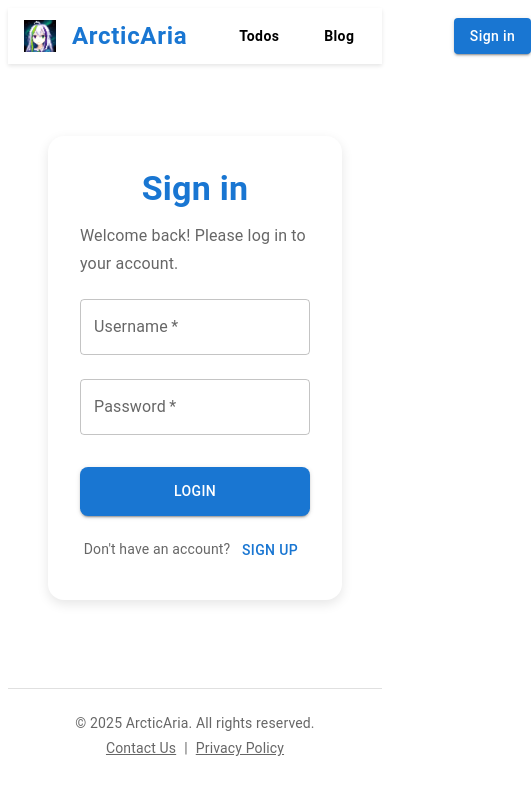
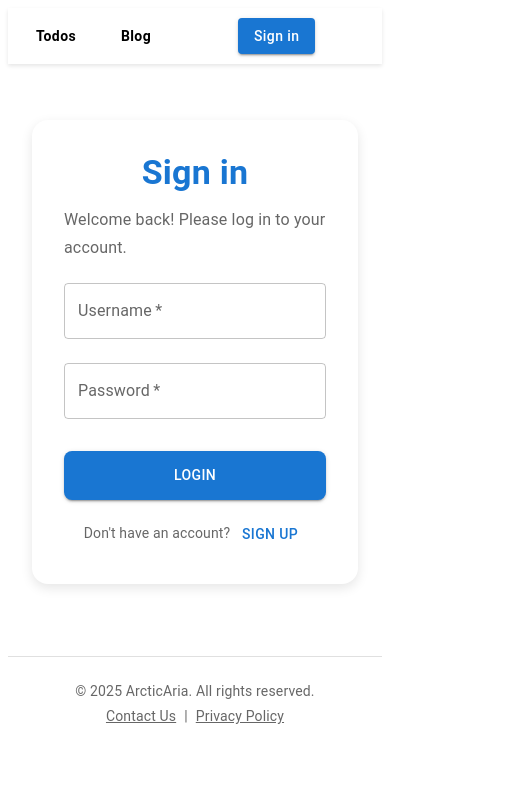
Before and after one commit to purinliang/ArcticAria, a React (Vite) app in the folder client/: page /login in a window 390 px wide. Shown: the top 794 px of the page, 531 px wide, since content can reach past the window. Built offline with nearby package versions, Linux system fonts and the light colour scheme; no server answers.

Commit message:
bugfix: small screen

```diff
--- a/client/src/App.jsx
+++ b/client/src/App.jsx
@@ -1,5 +1,5 @@
 import { Routes, Route, useNavigate } from 'react-router-dom';
-import { AppBar, Toolbar, Button, Typography, Box, Divider, Link } from '@mui/material';
+import { AppBar, Toolbar, Button, Typography, Box, Divider, Link, useTheme, useMediaQuery } from '@mui/material';
 import RegisterPage from './pages/RegisterPage';
 import LoginPage from './pages/LoginPage';
 import TodoPage from './pages/TodoPage';
@@ -12,6 +12,9 @@ import { useAuth } from './AuthContext';
 function App() {
   const { isLoggedIn, username, logout } = useAuth();
   const navigate = useNavigate();
+  const theme = useTheme();
+  // Use a media query to check for screen size. 'md' is a good breakpoint for tablets/desktops.
+  const isMobile = useMediaQuery(theme.breakpoints.down('lg'));
 
   /**
    * Handles the logout action.
@@ -26,7 +29,8 @@ function App() {
     <Box>
       <AppBar position="static" sx={{ bgcolor: 'white', color: 'black', boxShadow: '0 2px 4px rgba(0,0,0,0.1)' }}>
         <Toolbar sx={{ maxWidth: '1120px', width: '100%', mx: 'auto' }}>
-          {/* Logo and App Name */}
+          {/* Logo and App Name - Hidden on mobile */}
+          {!isMobile && (
             <Box sx={{ display: 'flex', alignItems: 'center' }}>
               <img src="/arctic_aria.svg" alt="Arctic Aria Logo" style={{ height: '32px', marginRight: '8px' }} />
               <Typography variant="h6" component="div" sx={{ fontWeight: 'bold' }}>
@@ -35,9 +39,10 @@ function App() {
                 </Button>
               </Typography>
             </Box>
+          )}
 
           {/* Navigation Links */}
-          <Box sx={{ flexGrow: 1, display: 'flex', alignItems: 'center', ml: 4, gap: 2 }}>
+          <Box sx={{ flexGrow: 1, display: 'flex', alignItems: 'center', ml: isMobile ? 0 : 4, gap: 2 }}>
             <Button onClick={() => navigate('/todos')} color="inherit" sx={{ fontWeight: 'bold', textTransform: 'none' }}>
               Todos
             </Button>
@@ -47,29 +52,30 @@ function App() {
           </Box>
 
           {/* Auth buttons or user info. Fixed width to prevent CLS. */}
-          <Box sx={{ minWidth: '160px', display: 'flex', justifyContent: 'flex-end', alignItems: 'center', gap: 1 }}>
+          <Box sx={{ minWidth: '160px', display: 'flex', justifyContent: !isMobile ? 'flex-end' : 'none', alignItems: 'center', gap: 1 }} >
             {isLoggedIn ? (
               <>
+                {/* Username hidden on mobile */}
+                {!isMobile && (
                   <Typography variant="body1" component="span" sx={{ mr: 1, fontWeight: 'medium' }}>
                     {username}
                   </Typography>
+                )}
                 <Button variant="contained" color="error" onClick={handleLogout} sx={{ textTransform: 'none' }}>
                   Sign out
                 </Button>
               </>
             ) : (
-              <>
               <Button variant="contained" color="primary" onClick={() => navigate('/login')} sx={{ textTransform: 'none' }}>
                 Sign in
               </Button>
-              </>
             )}
           </Box>
         </Toolbar>
       </AppBar>
 
-      {/* Main content routes */}
-      <Box component="main" sx={{ p: 3, mb: 8, maxWidth: '960px', mx: 'auto' }}>
+      {/* Main content routes. Adjust padding based on screen size. */}
+      <Box component="main" sx={{ p: isMobile ? 1 : 3, mb: 8, maxWidth: '960px', mx: 'auto' }}>
         <Routes>
           <Route path="/" element={<TodoPage />} />
           <Route path="/register" element={<RegisterPage />} />
```
Lines whose indentation alone changed are shown as unchanged.
